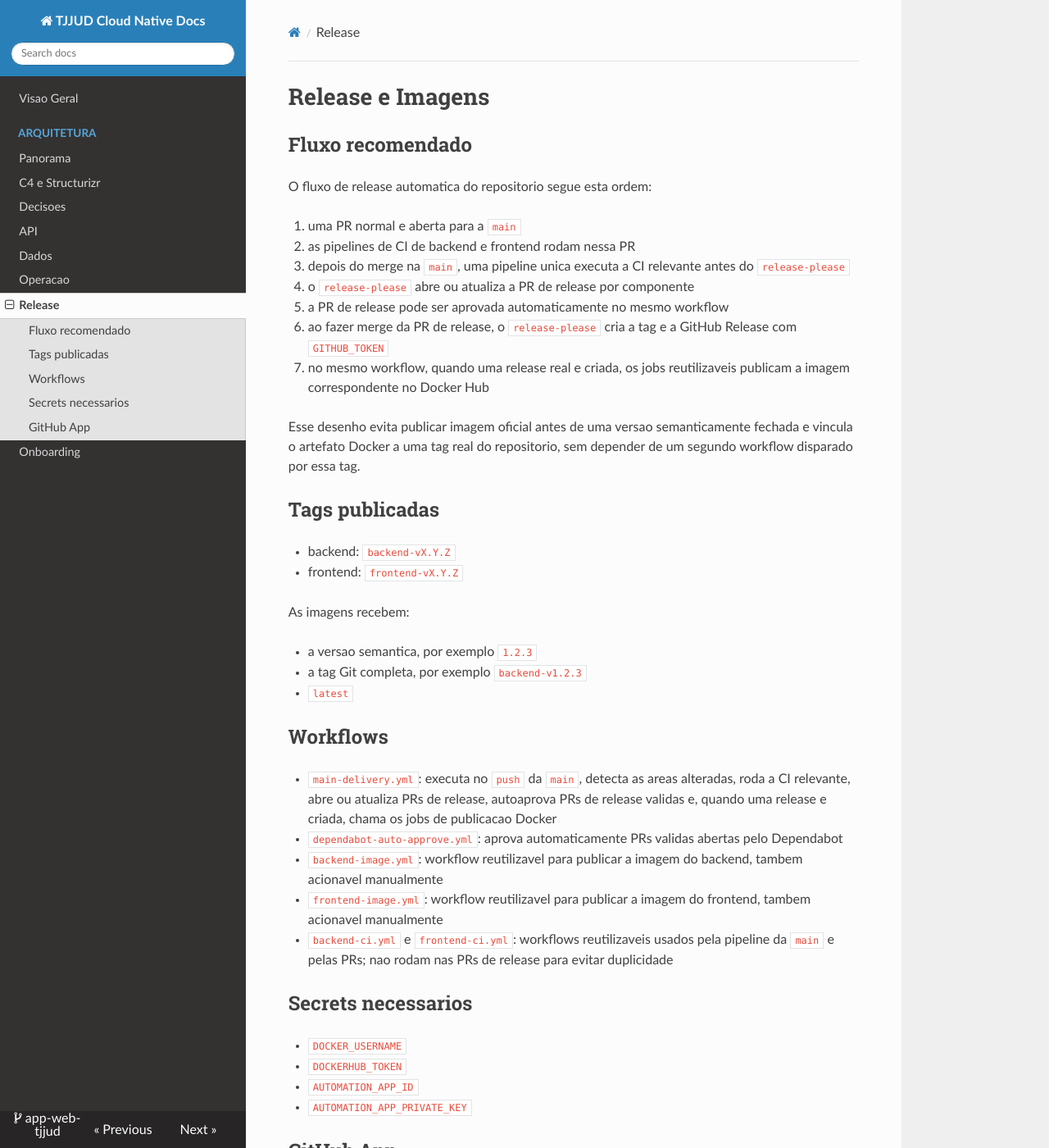
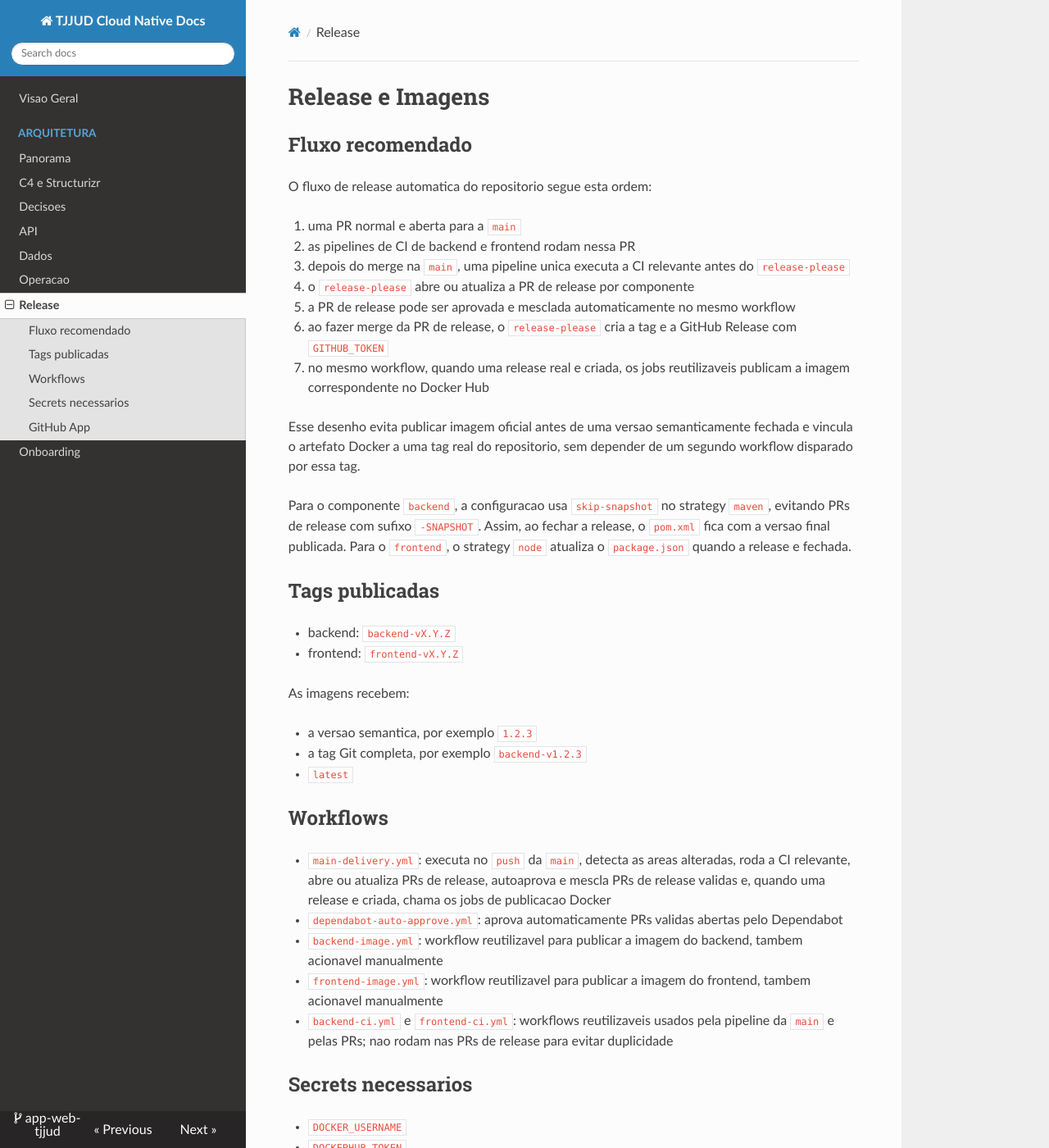
Before and after one commit to Jpmmdf/app-web-tjjud, an MkDocs documentation site: the page built from docs/release.md, in a window 1280 px wide and 1400 px high. Shown: the whole window at 82% size. Built offline with MkDocs 1.6.1, drawn with Linux system fonts in a browser that asks for light colours; nearby versions of some CDN libraries.

Commit message:
ci: auto merge releases and skip maven snapshot

```diff
--- a/docs/release.md
+++ b/docs/release.md
@@ -8,11 +8,13 @@
 2. as pipelines de CI de backend e frontend rodam nessa PR
 3. depois do merge na `main`, uma pipeline unica executa a CI relevante antes do `release-please`
 4. o `release-please` abre ou atualiza a PR de release por componente
-5. a PR de release pode ser aprovada automaticamente no mesmo workflow
+5. a PR de release pode ser aprovada e mesclada automaticamente no mesmo workflow
 6. ao fazer merge da PR de release, o `release-please` cria a tag e a GitHub Release com `GITHUB_TOKEN`
 7. no mesmo workflow, quando uma release real e criada, os jobs reutilizaveis publicam a imagem correspondente no Docker Hub
 
 Esse desenho evita publicar imagem oficial antes de uma versao semanticamente fechada e vincula o artefato Docker a uma tag real do repositorio, sem depender de um segundo workflow disparado por essa tag.
+
+Para o componente `backend`, a configuracao usa `skip-snapshot` no strategy `maven`, evitando PRs de release com sufixo `-SNAPSHOT`. Assim, ao fechar a release, o `pom.xml` fica com a versao final publicada. Para o `frontend`, o strategy `node` atualiza o `package.json` quando a release e fechada.
 
 ## Tags publicadas
 
@@ -27,7 +29,7 @@
 
 ## Workflows
 
-- `main-delivery.yml`: executa no `push` da `main`, detecta as areas alteradas, roda a CI relevante, abre ou atualiza PRs de release, autoaprova PRs de release validas e, quando uma release e criada, chama os jobs de publicacao Docker
+- `main-delivery.yml`: executa no `push` da `main`, detecta as areas alteradas, roda a CI relevante, abre ou atualiza PRs de release, autoaprova e mescla PRs de release validas e, quando uma release e criada, chama os jobs de publicacao Docker
 - `dependabot-auto-approve.yml`: aprova automaticamente PRs validas abertas pelo Dependabot
 - `backend-image.yml`: workflow reutilizavel para publicar a imagem do backend, tambem acionavel manualmente
 - `frontend-image.yml`: workflow reutilizavel para publicar a imagem do frontend, tambem acionavel manualmente
--- a/release-please-config.json
+++ b/release-please-config.json
@@ -6,7 +6,8 @@
       "release-type": "maven",
       "component": "backend",
       "package-name": "backend",
-      "include-component-in-tag": true
+      "include-component-in-tag": true,
+      "skip-snapshot": true
     },
     "frontend": {
       "release-type": "node",
```
Also changed, not shown: README.md (+3 -1 lines), 1 other file.
